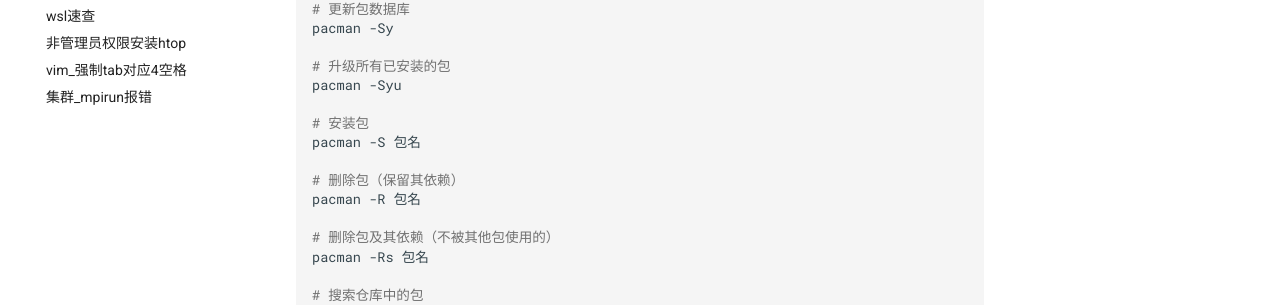
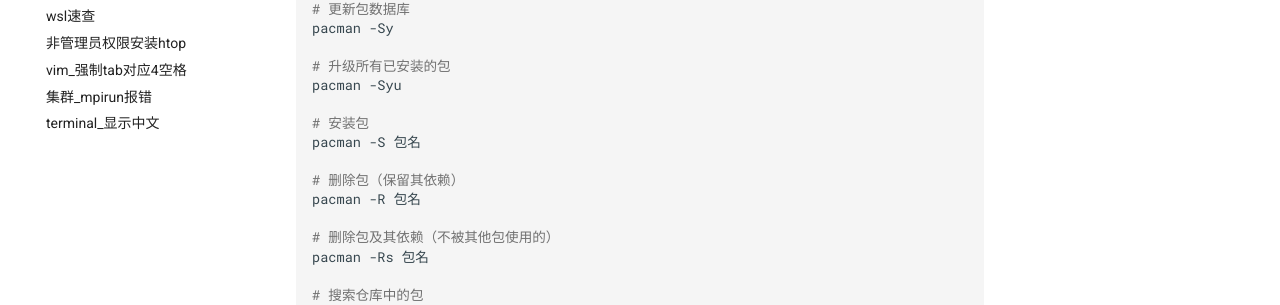
Before and after one commit to ymma98/technotes, an MkDocs documentation site: the page built from docs/Linux/arch速查.md, in a window 1280 px wide. Shown: the part 278-583 px from the top of the page. Built offline with MkDocs 1.6.1 and Material for MkDocs 9.7.7, drawn with Linux system fonts in a browser that asks for light colours.

Commit message:
Update mkdocs.yml

```diff
--- a/mkdocs.yml
+++ b/mkdocs.yml
@@ -15,6 +15,7 @@ nav:
       - 非管理员权限安装htop: Linux/非管理员权限安装htop.md
       - vim_强制tab对应4空格: Linux/vim_强制tab对应4空格.md
       - 集群_mpirun报错: Linux/集群_mpirun报错.md
+      - terminal_显示中文: Linux/linux_terminal显示中文.md
   - math:
     - Mathematica速查: math/MathematicaCheatsheet.md
   - FEM:
```
